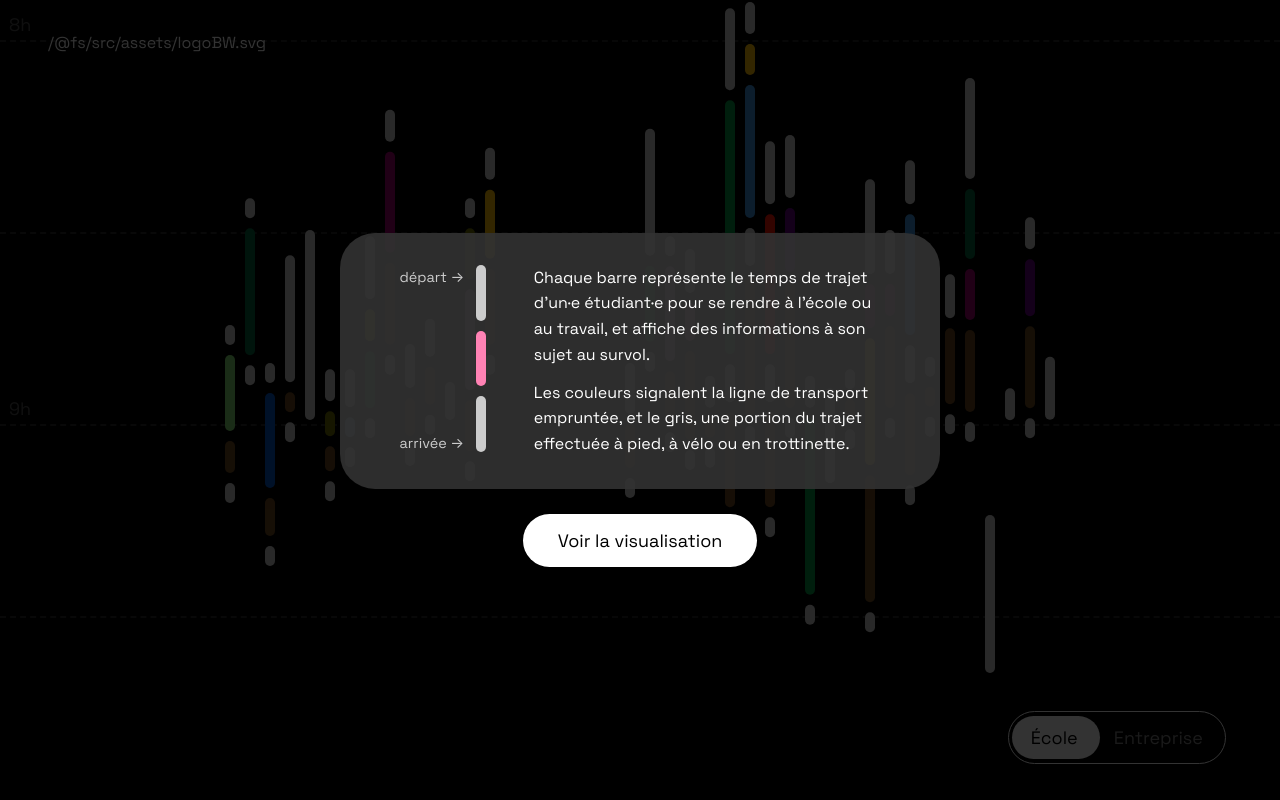
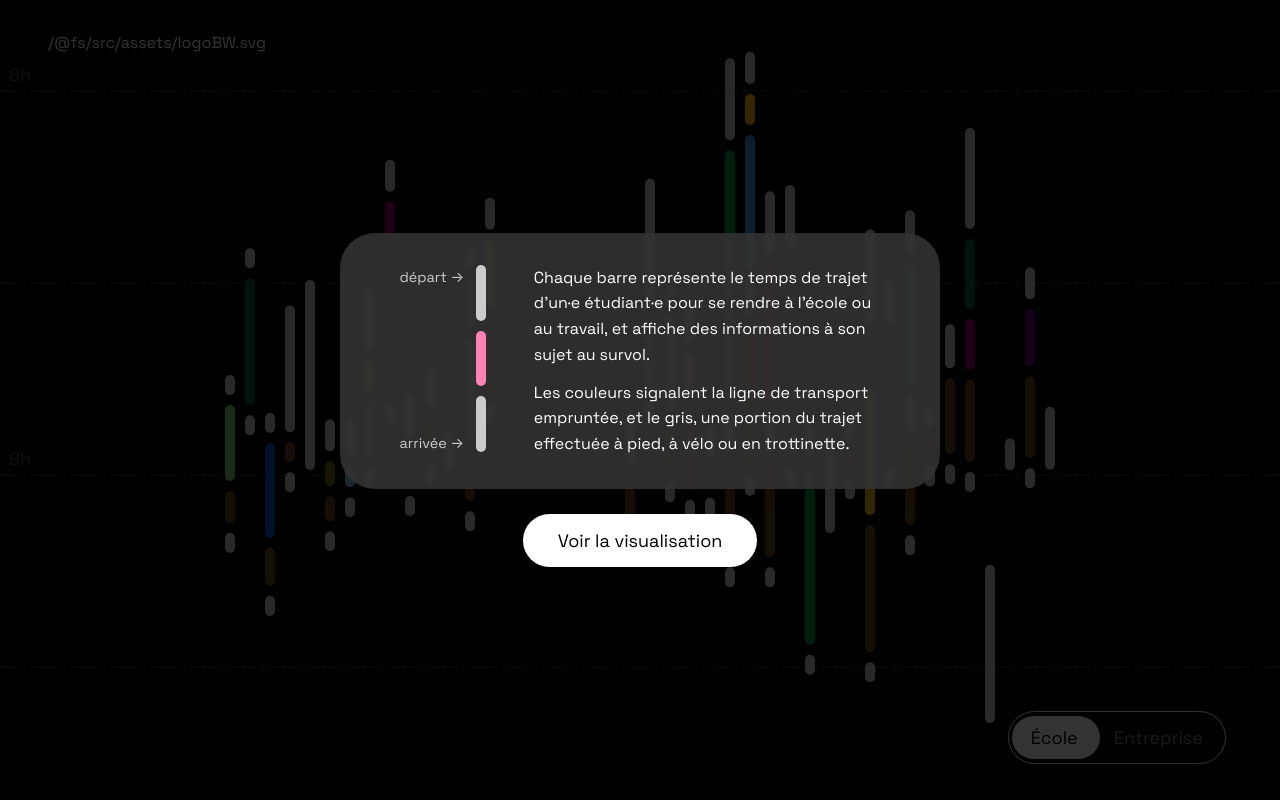
Before and after one commit to elsadl/gob-dataviz-metro, a Svelte app: page / in a window 1280 px wide. Built offline with nearby package versions, Linux system fonts and the light colour scheme.

Commit message:
fix offset

```diff
--- a/src/store.js
+++ b/src/store.js
@@ -3,7 +3,7 @@ import { writable } from "svelte/store";
 export const studentDisplayed = writable();
 export const trajetDisplayed = writable("ecole");
 
-export const offset = 3000;
+export const offset = 2950;
 
 export const wording = {
   dev: "Développement",
```
